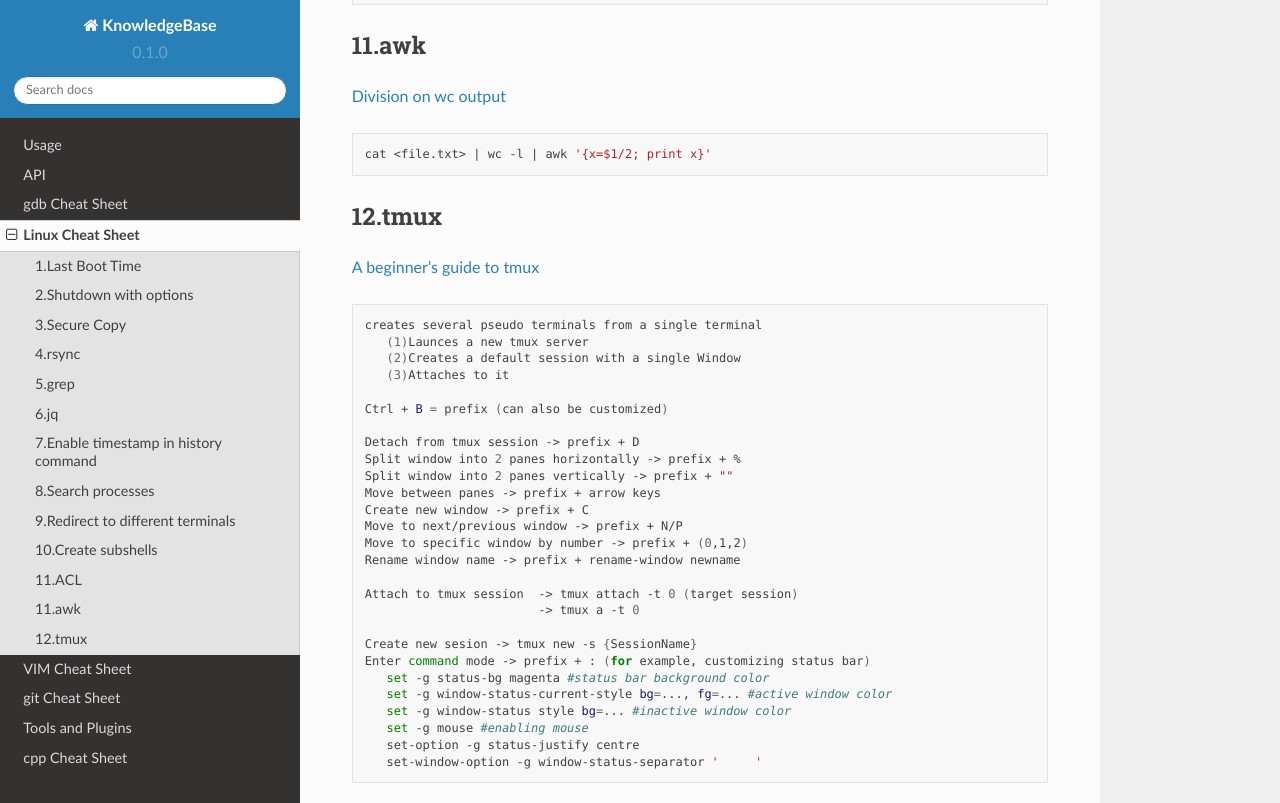
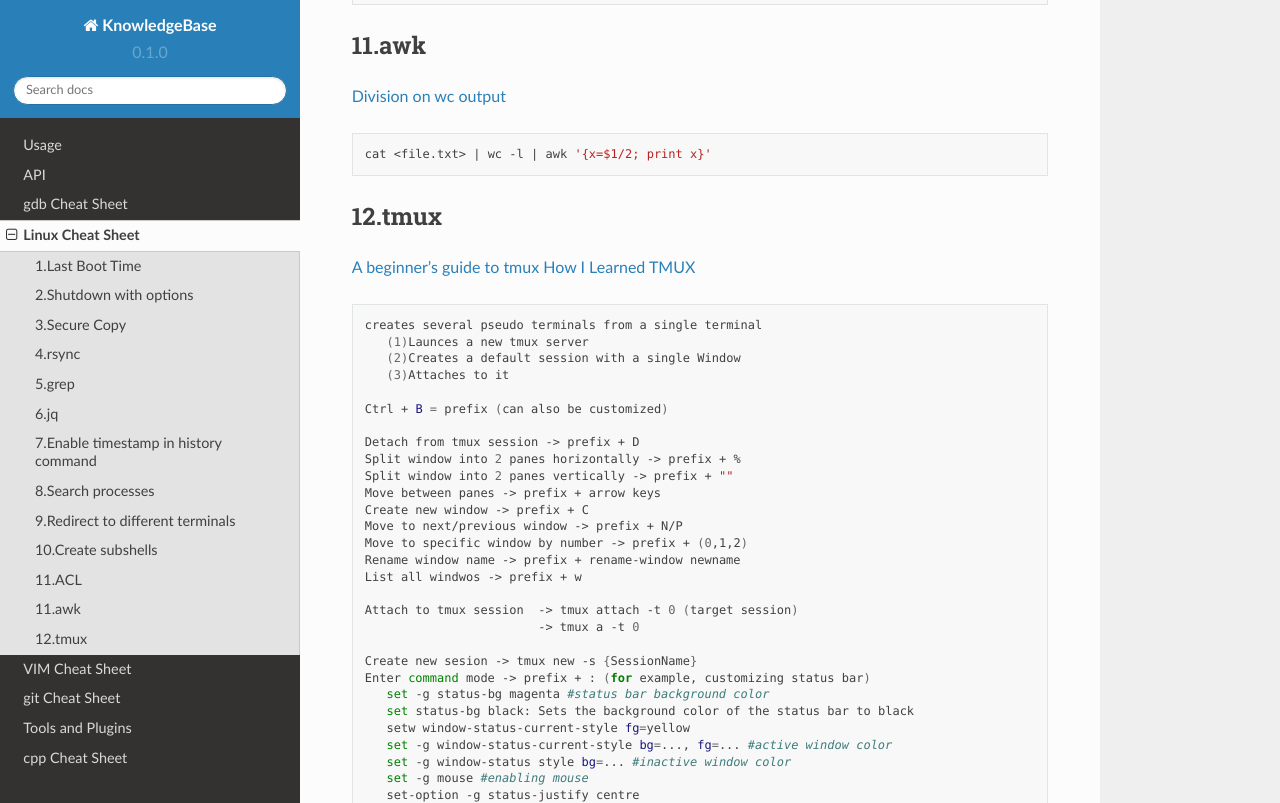
Before and after one commit to celikelozdinc/KnowledgeBase, a Sphinx documentation site: the page built from docs/source/linux.rst, in a window 1280 px wide and 900 px high, scrolled down 1844 px, cut to the strip 0-803 px from the top of the window. Built offline with Sphinx 7.4.7 and the Read the Docs theme 2.0.0, drawn with Linux system fonts in a browser that asks for light colours.

Commit message:
Update linux.rst for tmux commands

```diff
--- a/docs/source/linux.rst
+++ b/docs/source/linux.rst
@@ -99,6 +99,7 @@ Linux Cheat Sheet
 12.tmux
 --------
 `A beginner's guide to tmux <https://medium.com/pragmatic-programmers/a-beginners-guide-to-tmux-7e6daa5c0154>`_
+`How I Learned TMUX <https://medium.com/@hammad.ai/how-i-learned-tmux-became-a-workflow-ninja-7d33cc796793>`_
 
 .. code-block:: sh
 
@@ -117,6 +118,7 @@ Linux Cheat Sheet
       Move to next/previous window -> prefix + N/P
       Move to specific window by number -> prefix + (0,1,2)
       Rename window name -> prefix + rename-window newname
+      List all windwos -> prefix + w
 
       Attach to tmux session  -> tmux attach -t 0 (target session)
                               -> tmux a -t 0
@@ -124,6 +126,8 @@ Linux Cheat Sheet
       Create new sesion -> tmux new -s {SessionName}
       Enter command mode -> prefix + : (for example, customizing status bar)
          set -g status-bg magenta #status bar background color
+         set status-bg black: Sets the background color of the status bar to black
+         setw window-status-current-style fg=yellow
          set -g window-status-current-style bg=..., fg=... #active window color
          set -g window-status style bg=... #inactive window color
          set -g mouse #enabling mouse
```
